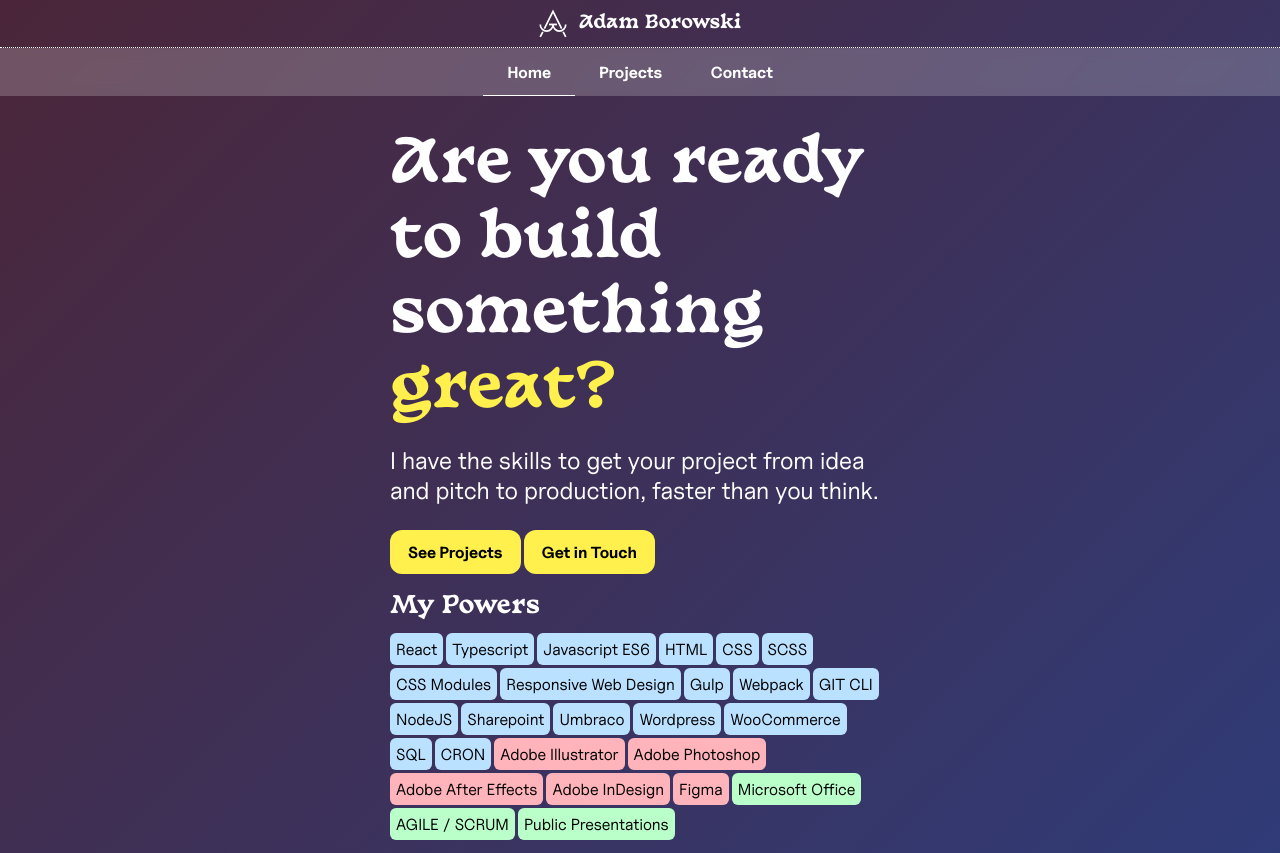
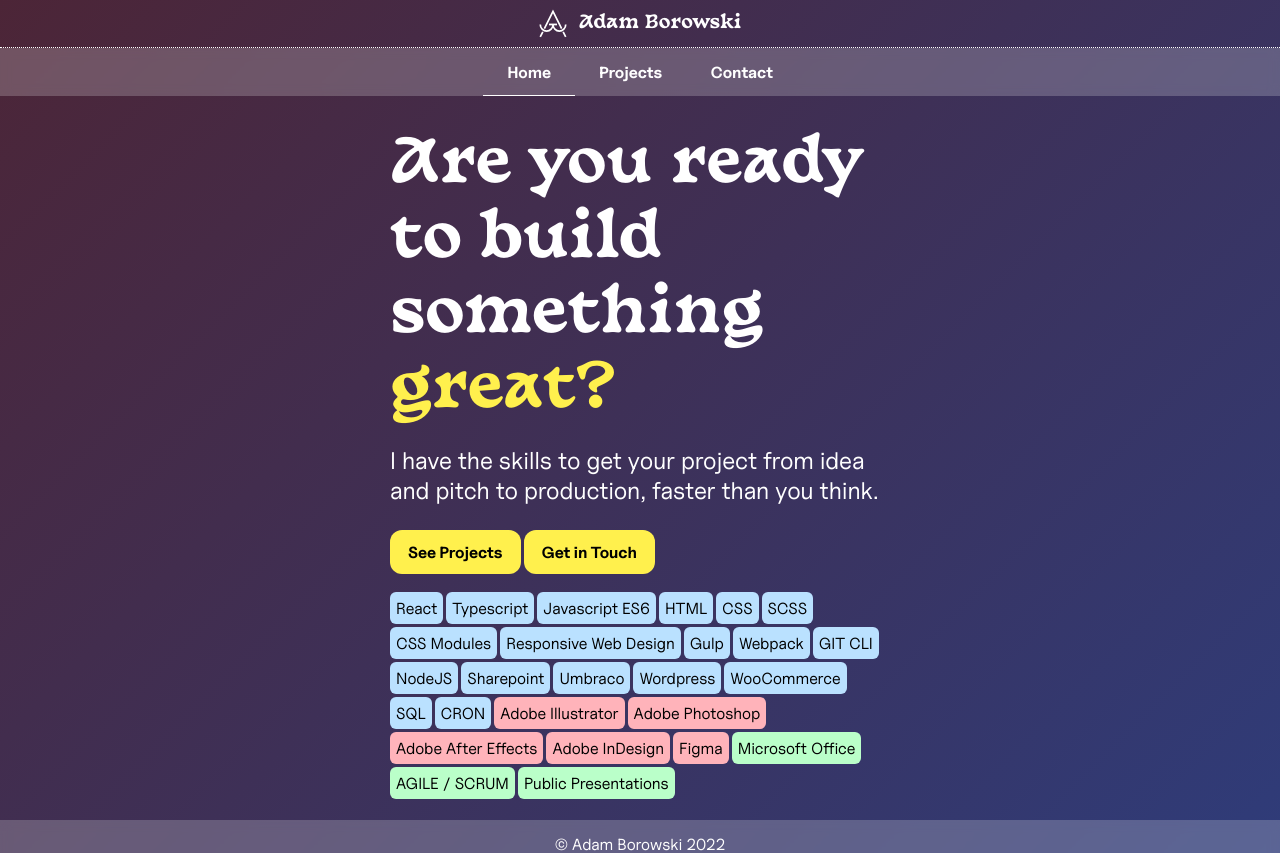
Before and after one commit to Adborowski/personal-site, a React (Vite) app: page / in a window 1280 px wide. Shown: the top 853 px of the page. Built offline with nearby package versions, Linux system fonts and the light colour scheme.

Commit message:
Added heading to taglist

```diff
--- a/src/App.tsx
+++ b/src/App.tsx
@@ -6,7 +6,6 @@
   return (
     <div className={"main"}>
       <Hero />
-      <Technologies />
     </div>
   );
 }
--- a/src/components/Hero/Hero.tsx
+++ b/src/components/Hero/Hero.tsx
@@ -1,7 +1,44 @@
 import styles from "./Hero.module.css";
 import { Link } from "react-router-dom";
+import TagList from "../TagList/TagList";
 
 const Hero = () => {
+  const tagHead = "elo";
+  const techList: Object[] = [
+    { label: "React", type: "code" },
+    { label: "Typescript", type: "code" },
+    { label: "Javascript ES6", type: "code" },
+    { label: "HTML", type: "code" },
+    { label: "CSS", type: "code" },
+    { label: "SCSS", type: "code" },
+    { label: "CSS Modules", type: "code" },
+    { label: "Responsive Web Design", type: "code" },
+    { label: "Gulp", type: "code" },
+    { label: "Webpack", type: "code" },
+    { label: "GIT CLI", type: "code" },
+    { label: "NodeJS", type: "code" },
+    { label: "Sharepoint", type: "code" },
+    { label: "Umbraco", type: "code" },
+    { label: "Wordpress", type: "code" },
+    { label: "WooCommerce", type: "code" },
+    { label: "SQL", type: "code" },
+    { label: "CRON", type: "code" },
+    { label: "Adobe Illustrator", type: "design" },
+    { label: "Adobe Photoshop", type: "design" },
+    { label: "Adobe After Effects", type: "design" },
+    { label: "Adobe InDesign", type: "design" },
+    { label: "Figma", type: "design" },
+    { label: "Microsoft Office", type: "business" },
+    { label: "AGILE / SCRUM", type: "business" },
+    { label: "Public Presentations", type: "business" },
+  ];
+
+  const learningGoals = [
+    { label: "React Native", type: "code" },
+    { label: "Next.js", type: "code" },
+    { label: "Headless CMS", type: "code" },
+    { label: "Testing Frameworks", type: "code" },
+  ];
   const HeroLinks: any = () => {
     const links = [
       { label: "See Projects", key: "projects" },
@@ -32,6 +69,7 @@
       <div className={styles.heroLinks}>
         <HeroLinks />
       </div>
+      <TagList tagList={techList} />
     </div>
   );
 };
--- a/src/components/TagList/TagList.tsx
+++ b/src/components/TagList/TagList.tsx
@@ -1,13 +1,13 @@
+import { OmitProps } from "antd/lib/transfer/ListBody";
 import styles from "./TagList.module.css";
 
-const TagList = ({ tagList }: any) => {
+const TagList = ({ tagList, heading }: any) => {
   //
   const tagTypes: any = {
     code: { color: "#bae1ff" },
     design: { color: "#ffb3ba" },
     business: { color: "#baffc9" },
   };
-  console.log(tagList);
 
   const tagElements = tagList.map((tag: any) => {
     return (
@@ -21,7 +21,12 @@
     );
   });
 
-  return <div className={styles.TagList}>{tagElements}</div>;
+  return (
+    <div className={styles.TagList}>
+      {heading && <h2>{heading}</h2>}
+      {tagElements}
+    </div>
+  );
 };
 
 export default TagList;
```
